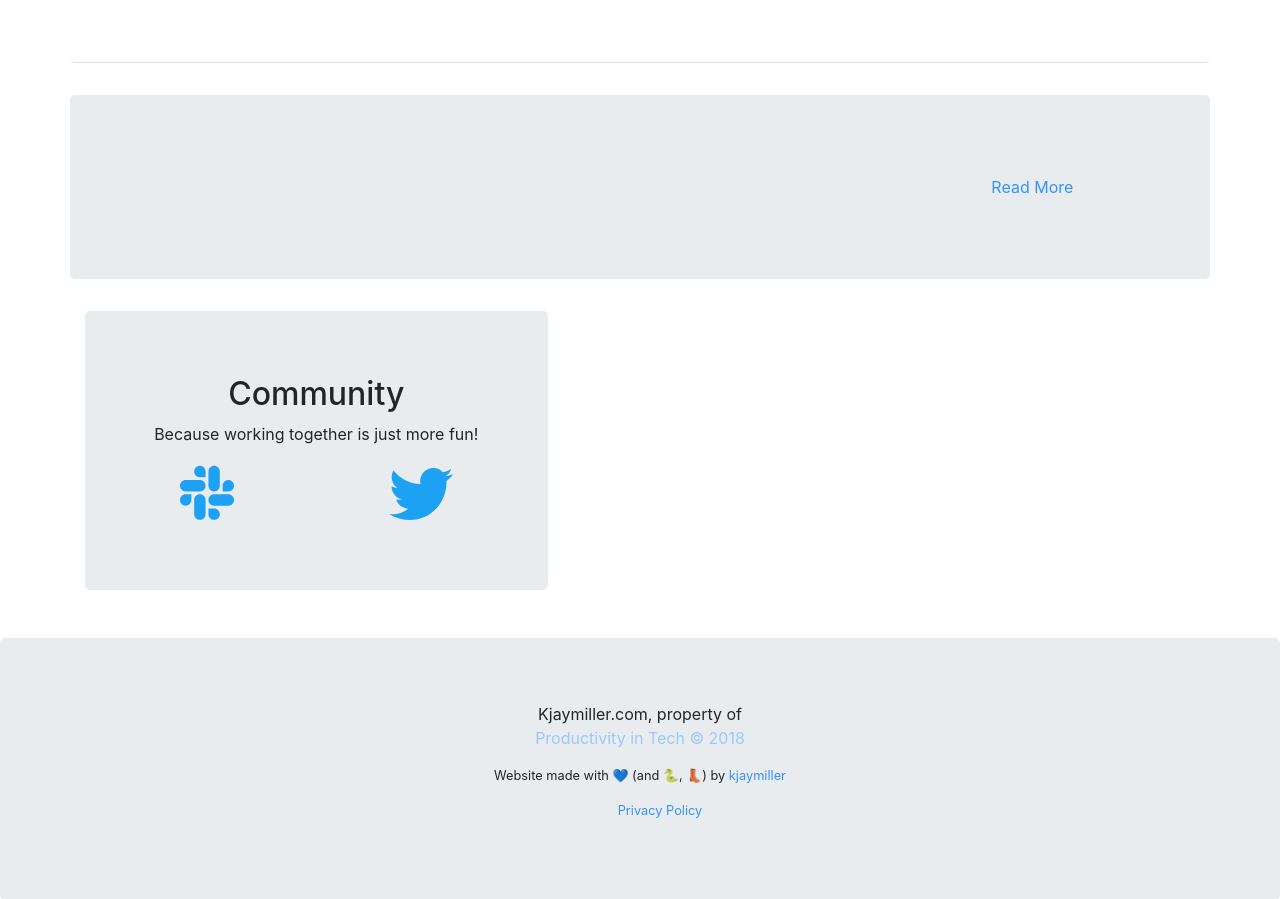
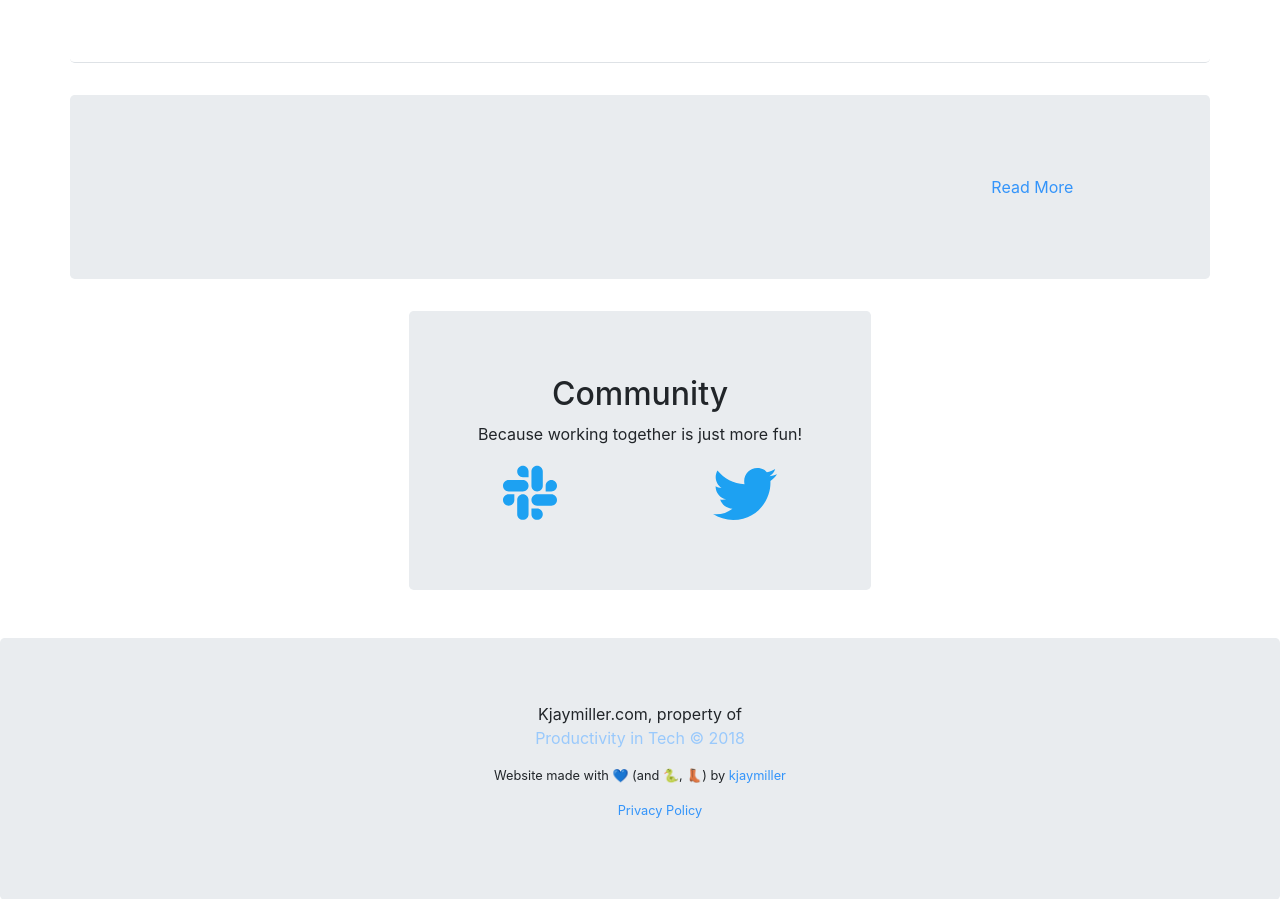
Before and after one commit to kjaymiller/Productivity-in-Tech-frozen, a Python web app: template templates/index.html in a window 1280 px wide. Shown: the part 594-1493 px from the top of the page. Run offline with Jinja, Linux system fonts and the light colour scheme; the template is opened without the code that fills it, so the values that code supplies are empty.

Commit message:
move community to center

```diff
--- a/templates/index.html
+++ b/templates/index.html
@@ -45,7 +45,7 @@
         </div>
         {% endfor %}
     </div>
-    <div class="jumbotron col-md-5 text-center">
+    <div class="jumbotron col-md-5 text-center" style="margin: auto;">
         <h2 class="">Community</h2>
         <p class="">Because working together is just more fun!</p>
         <div class="row justify-content-around">
```
